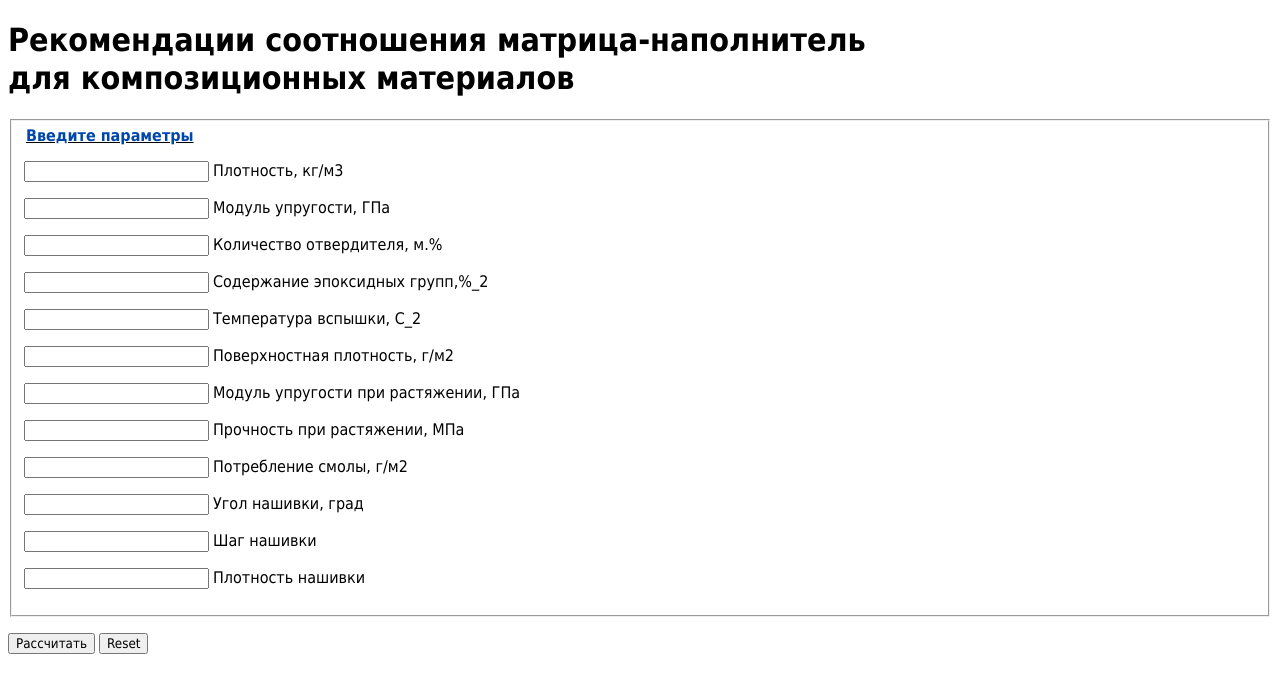
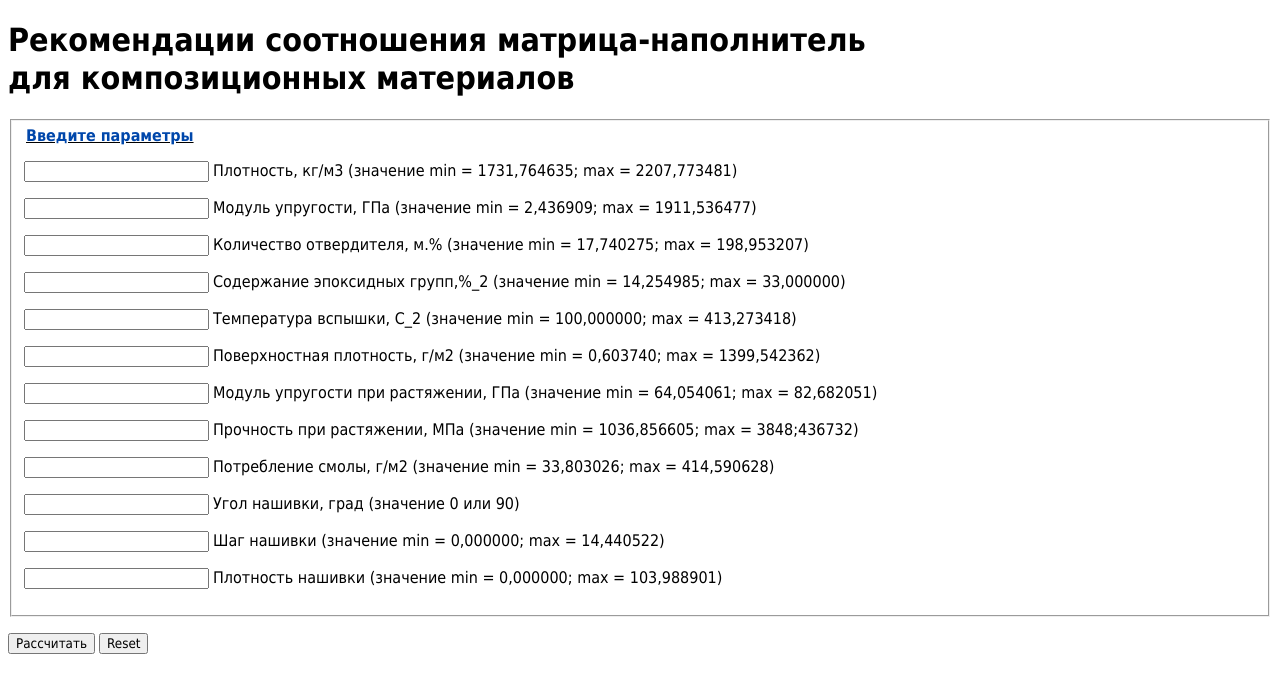
Before and after one commit to Sergey7OV/Hello_Flask, a Flask app: page / in a window 1280 px wide. Shown: the top 693 px of the page. Run offline with Flask 3, Linux system fonts and the light colour scheme.

Commit message:
Update main.html

```diff
--- a/templates/main.html
+++ b/templates/main.html
@@ -17,41 +17,41 @@
     <strong><u> <legend style="color:#0047ab; font-family: tahoma; font-size: 7">Введите параметры</legend> </u></strong>
     <p>
         <input type="text" name="Плотность, кг/м3" required>
-		<label for="Плотность, кг/м3" style="color:#000000; font-family: tahoma; font-size: 6">Плотность, кг/м3</label>
+		<label for="Плотность, кг/м3" style="color:#000000; font-family: tahoma; font-size: 6">Плотность, кг/м3 (значение min = 1731,764635; max = 2207,773481)</label>
     </p><p>
         <input type="text" name="модуль упругости, ГПа" required>
-		<label for="модуль упругости, ГПа" style="color:#000000; font-family: tahoma; font-size: 6">Модуль упругости, ГПа</label>
+		<label for="модуль упругости, ГПа" style="color:#000000; font-family: tahoma; font-size: 6">Модуль упругости, ГПа (значение min = 2,436909; max = 1911,536477)</label>
     </p><p>
         <input type="text" name="Количество отвердителя, м.%" required>
-		<label for="Количество отвердителя, м.%" style="color:#000000; font-family: tahoma; font-size: 6">Количество отвердителя, м.%</label>
+		<label for="Количество отвердителя, м.%" style="color:#000000; font-family: tahoma; font-size: 6">Количество отвердителя, м.% (значение min = 17,740275; max = 198,953207)</label>
     </p><p>
         <input type="text" name="Содержание эпоксидных групп,%_2" required>
-        <label for="Содержание эпоксидных групп,%_2" style="color:#000000; font-family: tahoma; font-size: 6">Содержание эпоксидных групп,%_2</label>
+        <label for="Содержание эпоксидных групп,%_2" style="color:#000000; font-family: tahoma; font-size: 6">Содержание эпоксидных групп,%_2 (значение min = 14,254985; max = 33,000000)</label>
     </p><p>
         <input type="text" name="Температура вспышки, С_2" required>
-		<label for="Температура вспышки, С_2" style="color:#000000; font-family: tahoma; font-size: 6">Температура вспышки, С_2</label>
+		<label for="Температура вспышки, С_2" style="color:#000000; font-family: tahoma; font-size: 6">Температура вспышки, С_2 (значение min = 100,000000; max = 413,273418)</label>
     </p><p>
         <input type="text" name="Поверхностная плотность, г/м2	" required>
-		<label for="Поверхностная плотность, г/м2	" style="color:#000000; font-family: tahoma; font-size: 6">Поверхностная плотность, г/м2</label>
+		<label for="Поверхностная плотность, г/м2	" style="color:#000000; font-family: tahoma; font-size: 6">Поверхностная плотность, г/м2 (значение min = 0,603740; max = 1399,542362)</label>
     </p><p>
         <input type="text" name="Модуль упругости при растяжении, ГПа" required>
-		<label for="Модуль упругости при растяжении, ГПа" style="color:#000000; font-family: tahoma; font-size: 6">Модуль упругости при растяжении, ГПа</label>
+		<label for="Модуль упругости при растяжении, ГПа" style="color:#000000; font-family: tahoma; font-size: 6">Модуль упругости при растяжении, ГПа (значение min = 64,054061; max = 82,682051)</label>
     </p><p>
         <input type="text" name="Прочность при растяжении, МПа" required>
-		<label for="Прочность при растяжении, МПа" style="color:#000000; font-family: tahoma; font-size: 6">Прочность при растяжении, МПа</label>
+		<label for="Прочность при растяжении, МПа" style="color:#000000; font-family: tahoma; font-size: 6">Прочность при растяжении, МПа (значение min = 1036,856605; max = 3848;436732)</label>
     </p><p>
         <input type="text" name="Потребление смолы, г/м2" required>
-		<label for="Потребление смолы, г/м2" style="color:#000000; font-family: tahoma; font-size: 6">Потребление смолы, г/м2</label>
+		<label for="Потребление смолы, г/м2" style="color:#000000; font-family: tahoma; font-size: 6">Потребление смолы, г/м2 (значение min = 33,803026; max = 414,590628)</label>
 
     </p><p>
         <input type="text" name="Угол нашивки, град" min='0' max='90' step='1' required>
-		<label for="Угол нашивки, град" style="color:#000000; font-family: tahoma; font-size: 6">Угол нашивки, град</label>
+		<label for="Угол нашивки, град" style="color:#000000; font-family: tahoma; font-size: 6">Угол нашивки, град (значение 0 или 90)</label>
     </p><p>
         <input type="text" name="Шаг нашивки" required>
-		<label for="Шаг нашивки" style="color:#000000; font-family: tahoma; font-size: 6">Шаг нашивки</label>
+		<label for="Шаг нашивки" style="color:#000000; font-family: tahoma; font-size: 6">Шаг нашивки (значение min = 0,000000; max = 14,440522)</label>
     </p><p>
         <input type="text" name="Плотность нашивки" required>
-		<label for="Плотность нашивки" style="color:#000000; font-family: tahoma; font-size: 6">Плотность нашивки</label>
+		<label for="Плотность нашивки" style="color:#000000; font-family: tahoma; font-size: 6">Плотность нашивки (значение min = 0,000000; max = 103,988901)</label>
 
 	</p>
     </fieldset>
```
